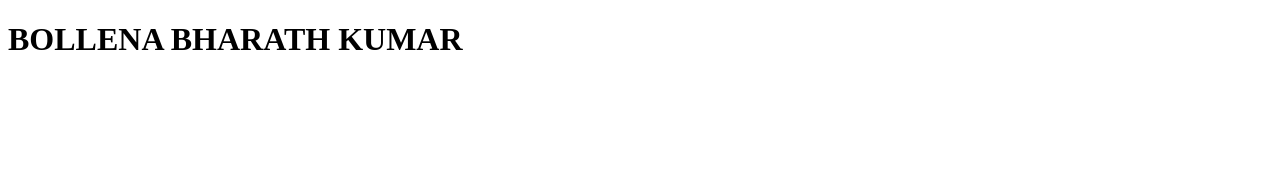
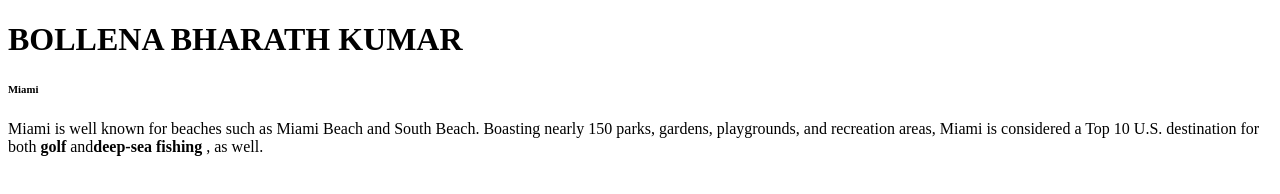
Before and after one commit to 44-563-WebApps-F21/webapps-f21-assignment-3-bharathkumarbollena, a plain HTML site: page index.html in a window 1280 px wide. Drawn offline with Linux system fonts and the light colour scheme.

Commit message:
Update index.html

```diff
--- a/index.html
+++ b/index.html
@@ -4,6 +4,13 @@
    <title> webpage </title>
 </head>
 <body>
-   <h1> BOLLENA BHARATH KUMAR
+   <h1> BOLLENA BHARATH KUMAR</h1>
+   <h6>Miami</h6>
+   <p>
+      Miami is well known for beaches such as Miami Beach and South Beach.
+      Boasting nearly 150 parks, gardens, playgrounds, and recreation areas, Miami is considered a Top 10 U.S. destination for both <b>golf</b> and<b>deep-sea fishing</b> , as well.
+   </p>
+
+
 </body>
 </html>
```
